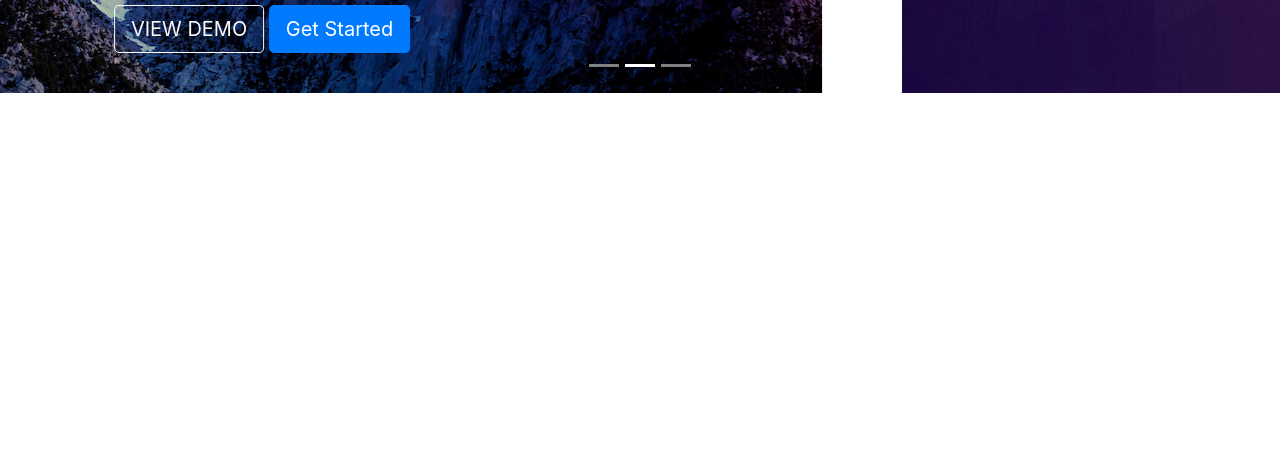
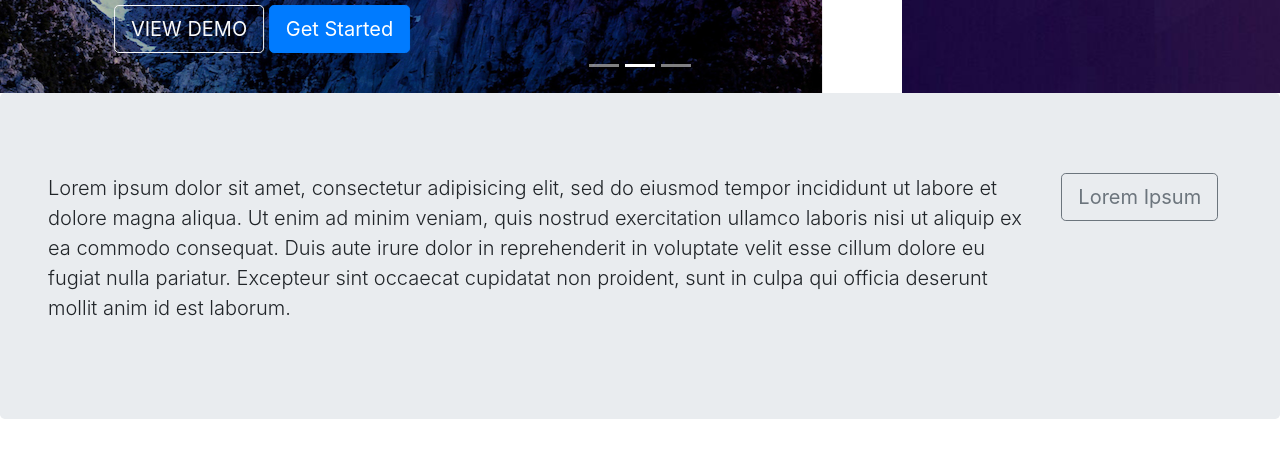
Before and after one commit to marcin-zybura/bootstrap_testwebsite, a website: page index.html in a window 1280 px wide. Shown: the part 597-1048 px from the top of the page. Before the commit the page ends 800 px from the top, so only its background shows below. Drawn offline with nearby package versions, Linux system fonts and the light colour scheme.

Commit message:
jumbotron

```diff
--- a/index.html
+++ b/index.html
@@ -67,5 +67,20 @@
       </div>
     </div>
   </div>
+
+  <div class="container-fluid">
+    <div class="row jumbotron">
+      <div class="col-xs-12 col-sm-12 col-md-9 col-lg-9 col-xl-10">
+        <p class="lead">
+          Lorem ipsum dolor sit amet, consectetur adipisicing elit, sed do eiusmod tempor incididunt ut labore et dolore magna aliqua. Ut enim ad minim veniam, quis nostrud exercitation ullamco laboris nisi ut aliquip ex ea commodo consequat. Duis aute irure dolor in reprehenderit in voluptate velit esse cillum dolore eu fugiat nulla pariatur. Excepteur sint occaecat cupidatat non proident, sunt in culpa qui officia deserunt mollit anim id est laborum.
+        </p>
+      </div>
+      <div class="col-xs-12 col-sm-12 col-md-3 col-lg-3 col-xl-2">
+        <a href="#">
+          <button type="button" class="btn btn-outline-secondary btn-lg">Lorem Ipsum</button>
+        </a>
+      </div>
+    </div>
+  </div>
 </body>
 </html>
```
